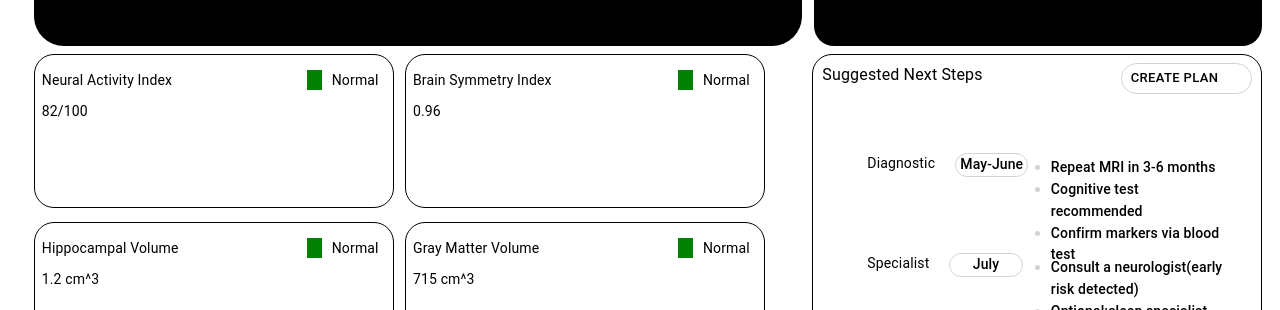
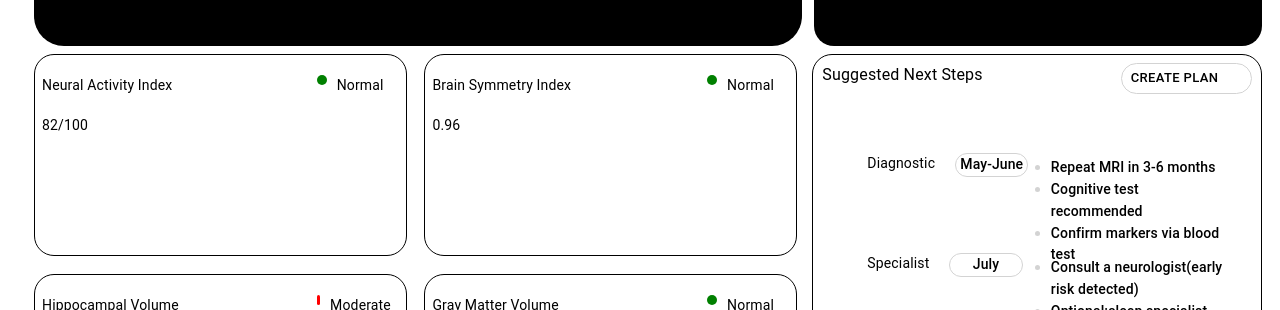
Before and after one commit to RichardJeanBaptiste/healthcare_dashboard, a React (Vite) app: page / in a window 1280 px wide. Shown: the part 490-800 px from the top of the page. Built offline with nearby package versions, Linux system fonts and the light colour scheme; some icons are missing.

Commit message:
change Index box styles

```diff
--- a/src/App.tsx
+++ b/src/App.tsx
@@ -12,8 +12,8 @@ function App() {
       position: 'absolute',
       top: '67%',
       left: '2%',
-      width: '28%',
-      height: '19%',
+      width: '29%',
+      height: '25%',
       borderStyle: 'solid',
       borderWidth: '1px',
       borderColor: 'black',
@@ -22,9 +22,9 @@ function App() {
     box2: {
       position: 'absolute',
       top: '67%',
-      left: '31%',
-      width: '28%',
-      height: '19%',
+      left: '32.5%',
+      width: '29%',
+      height: '25%',
       borderStyle: 'solid',
       borderWidth: '1px',
       borderColor: 'black',
@@ -32,10 +32,10 @@ function App() {
     },
     box3: {
       position: 'absolute',
-      top: '88%',
+      top: '94.5%',
       left: '2%',
-      width: '28%',
-      height: '19%',
+      width: '29%',
+      height: '25%',
       borderStyle: 'solid',
       borderWidth: '1px',
       borderColor: 'black',
@@ -43,10 +43,10 @@ function App() {
     },
     box4: {
       position: 'absolute',
-      top: '88%',
-      left: '31%',
-      width: '28%',
-      height: '19%',
+      top: '94.5%',
+      left: '32.5%',
+      width: '29%',
+      height: '25%',
       borderStyle: 'solid',
       borderWidth: '1px',
       borderColor: 'black',
@@ -62,19 +62,19 @@ function App() {
       <Next_Steps/>
 
       <Box sx={Styles.box1}>
-        <Index title="Neural Activity Index" num="82/100"/>
+        <Index title="Neural Activity Index" num="82/100" status="Normal"/>
       </Box>
 
       <Box sx={Styles.box2}>
-        <Index title="Brain Symmetry Index" num="0.96"/>
+        <Index title="Brain Symmetry Index" num="0.96" status="Normal"/>
       </Box>
 
       <Box sx={Styles.box3}>
-        <Index title="Hippocampal Volume" num="1.2 cm^3"/>
+        <Index title="Hippocampal Volume" num="1.2 cm^3" status="Moderate"/>
       </Box>
 
       <Box sx={Styles.box4}>
-        <Index title="Gray Matter Volume" num="715 cm^3"/>
+        <Index title="Gray Matter Volume" num="715 cm^3" status="Normal"/>
       </Box>
     </Box>
   )
--- a/src/components/Index.tsx
+++ b/src/components/Index.tsx
@@ -1,18 +1,15 @@
-import { useState, type ReactNode } from "react";
+import { type ReactNode } from "react";
 import { Box, Typography } from "@mui/material";
 
 interface IndexProps {
   title : string,
-  //state: string,
+  status: string,
   num : string,
   children?: ReactNode; // 'children' can be optional, hence the '?'
 }
 
 
-export default function Index({children , title, num} : IndexProps) {
-
-    // eslint-disable-next-line @typescript-eslint/no-unused-vars
-    const [a_state, setAState] = useState("Normal");
+export default function Index({children , title, num, status} : IndexProps) {
 
     const Styles = {
         root: {
@@ -24,6 +21,12 @@ export default function Index({children , title, num} : IndexProps) {
             position: 'absolute',
             top: '10%',
             left: '2%'
+        },
+        indicator: {
+            width: '10px',
+            height: '10px',
+            borderRadius: '20px',
+            backgroundColor: status == "Normal" ? "green" : "red"
         },
         status: {
             position: 'absolute',
@@ -44,8 +47,8 @@ export default function Index({children , title, num} : IndexProps) {
         <Box sx={Styles.root}>
             <Typography component="p" variant="body2" sx={Styles.title}>{title}</Typography>
             <Box sx={Styles.status}>
-                <Box sx={{ width: '20px', height: '20px', backgroundColor: a_state == "Normal" ? "green" : "red"}}></Box>
-                <Typography component="p" variant="body2">{a_state}</Typography>
+                <Box sx={Styles.indicator}></Box>
+                <Typography component="p" variant="body2">{status}</Typography>
             </Box>
 
             <Typography component="p" variant="body2" sx={Styles.num}>{num}</Typography>
```
